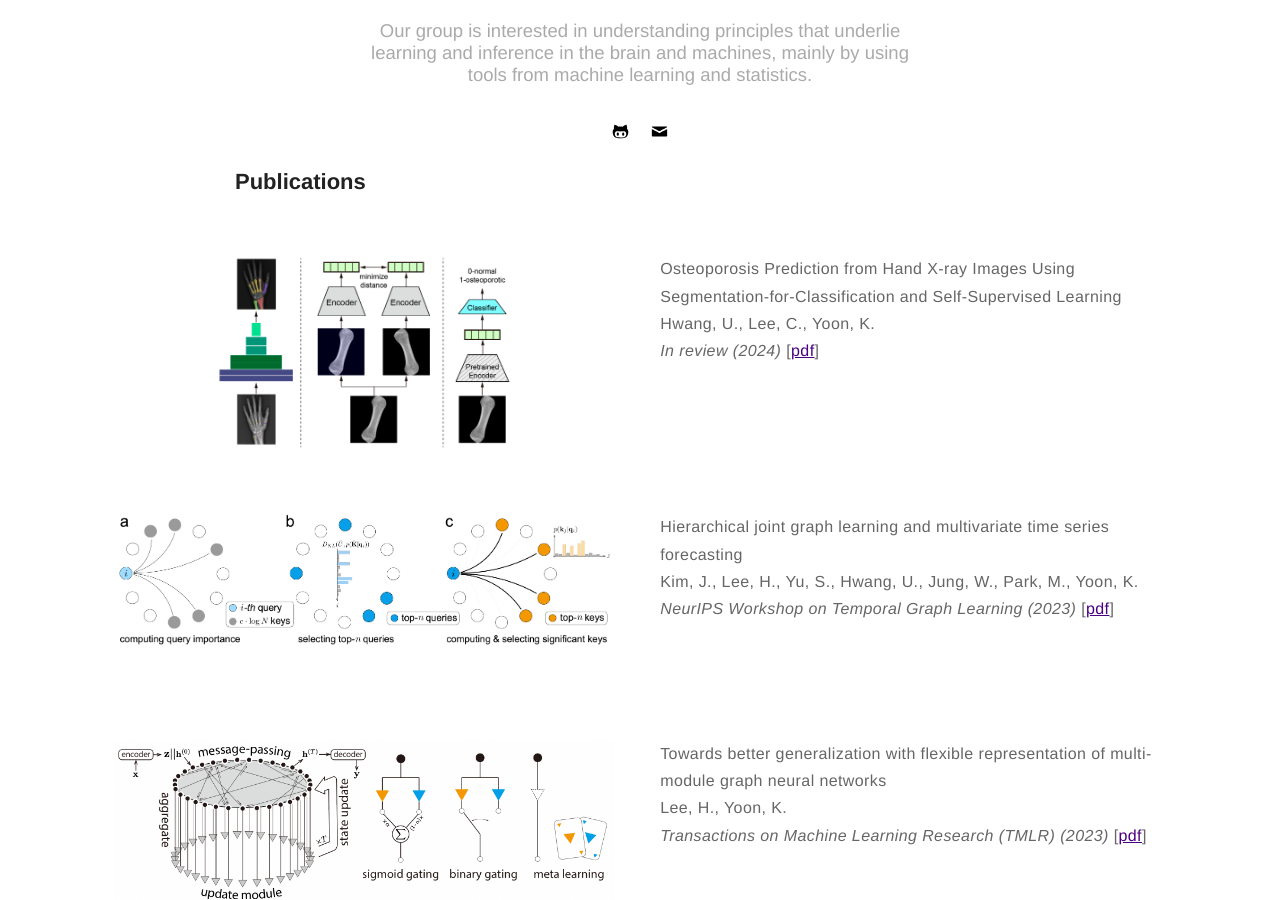
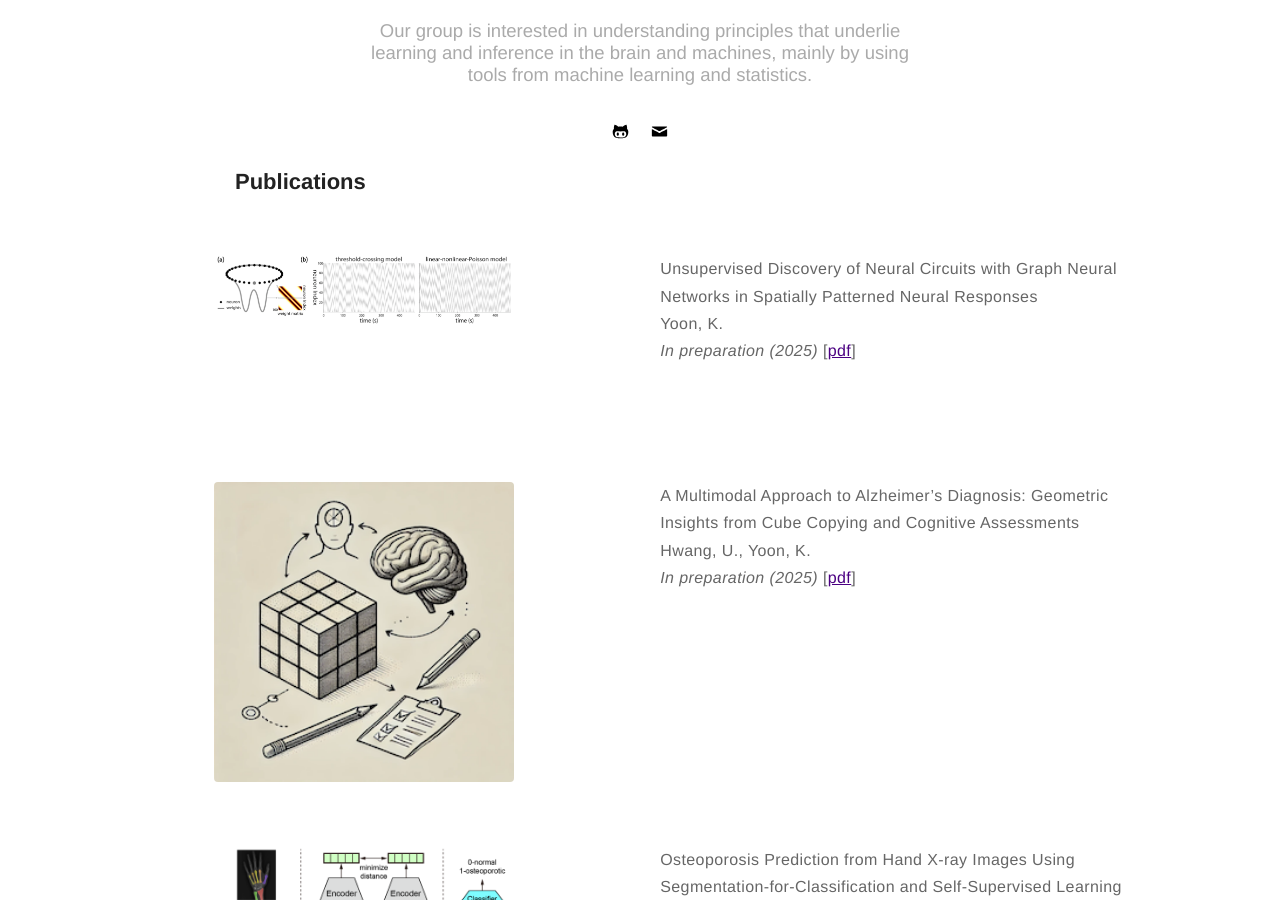
Before and after one commit to kijungyoon/kijungyoon.github.io, a Jekyll site: the page built from papers.md, in a window 1280 px wide and 900 px high, scrolled down 319 px. Built offline with Jekyll 4.4.1, drawn with Linux system fonts in a browser that asks for light colours.

Commit message:
Update papers.md

```diff
--- a/papers.md
+++ b/papers.md
@@ -8,6 +8,32 @@ layout: page
 <!-- <p>Prior to that, I obtained a PhD in 2015 in the Department of Electrical and Computer Engineering at UT Austin, in <a href="http://clm.utexas.edu/fietelab" target="_blank">Ila Fiete</a>'s lab. My research in the Fiete group focused on neural coding, dynamics of neural networks, and Bayesian inference for studying neural representations of space in the brain.</p><br>-->
 
 <h2>Publications</h2>
+<div class="side-by-side">
+    <div class="toleft" style="text-align:center">
+        <img class="image" src="https://kijungyoon.github.io/assets/images/circ_inf.png" alt="Alt Text" width="300">
+    </div>
+
+    <div class="toright">
+    <p><b>Unsupervised Discovery of Neural Circuits with Graph Neural Networks in Spatially Patterned Neural Responses</b><br>
+    Yoon, K.<br>
+    <i>In preparation (2025)</i>
+    [<a href="https://">pdf</a>]</p><br>
+    </div>
+</div>
+
+<div class="side-by-side">
+    <div class="toleft" style="text-align:center">
+        <img class="image" src="https://kijungyoon.github.io/assets/images/alzheimer.png" alt="Alt Text" width="300">
+    </div>
+
+    <div class="toright">
+    <p><b>A Multimodal Approach to Alzheimer’s Diagnosis: Geometric Insights from Cube Copying and Cognitive Assessments</b><br>
+    Hwang, U., Yoon, K.<br>
+    <i>In preparation (2025)</i>
+    [<a href="https://">pdf</a>]</p><br>
+    </div>
+</div>
+
 <div class="side-by-side">
     <div class="toleft" style="text-align:center">
         <img class="image" src="https://kijungyoon.github.io/assets/images/osteo_pred.png" alt="Alt Text" width="300">
```
